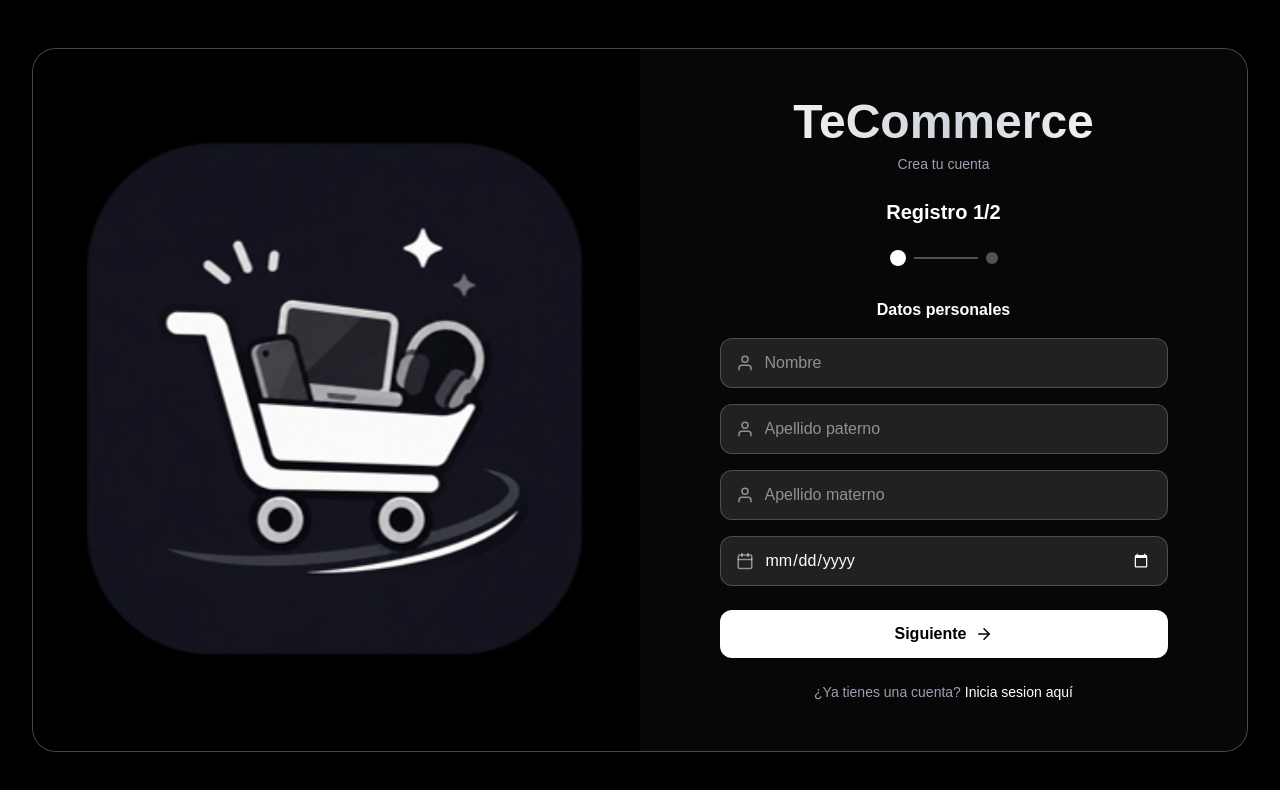
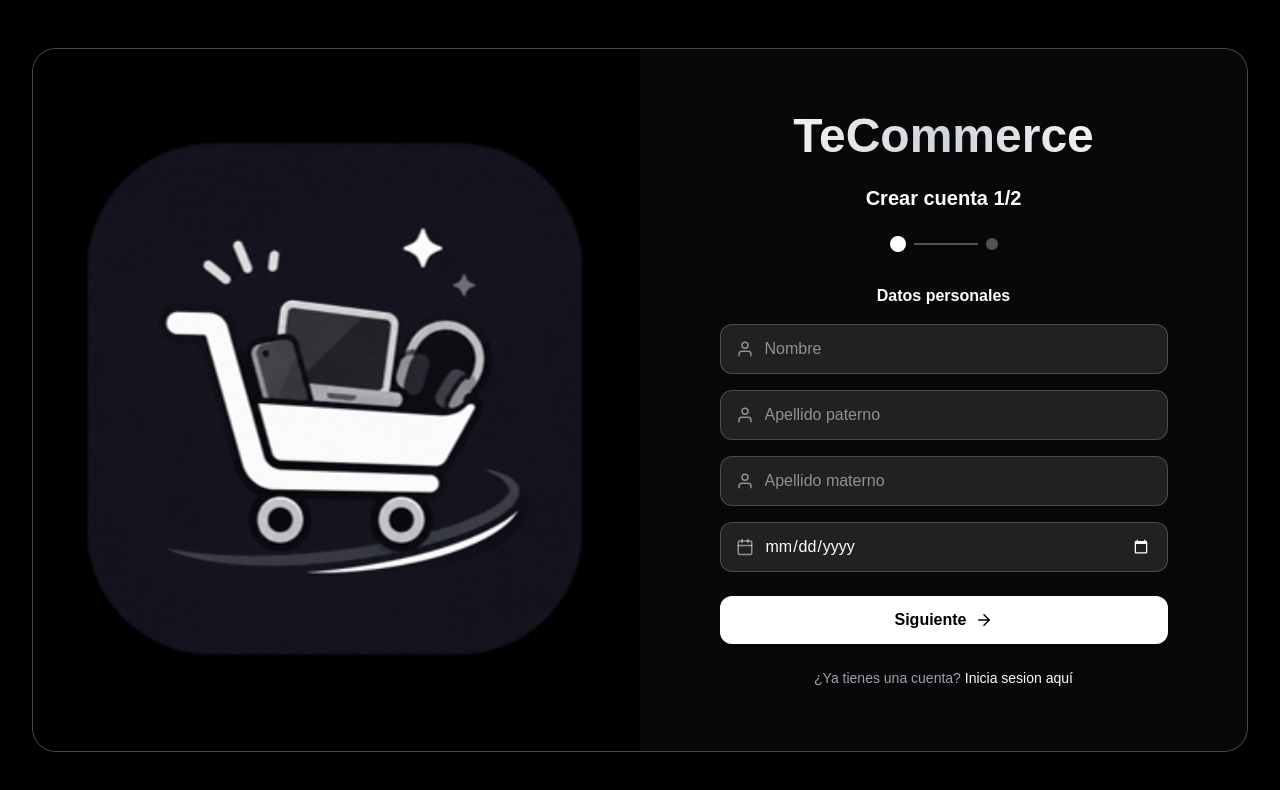
Before and after one commit to IllAngelGeo/TECommerce-project, a Next.js app in the folder frontend-web/: page /registrate in a window 1280 px wide. Shown: the top 790 px of the page. Built offline with nearby package versions, Linux system fonts and the light colour scheme.

Commit message:
Cambios_en_registro
Se aplican los cambios en los registros del login

```diff
--- a/frontend-web/app/registrate/page.tsx
+++ b/frontend-web/app/registrate/page.tsx
@@ -124,11 +124,10 @@ export default function RegistroPage() {
               <h1 className="text-4xl md:text-5xl font-bold bg-gradient-to-r from-white via-gray-300 to-white bg-clip-text text-transparent mb-2">
                 TeCommerce
               </h1>
-              <p className="text-gray-400 text-sm">Crea tu cuenta</p>
             </div>
 
             <h3 className="text-xl font-bold text-white mb-6 text-center mt-6">
-              Registro {step}/2
+              Crear cuenta {step}/2
             </h3>
 
             {/* Indicador de progreso */}
@@ -264,7 +263,7 @@ export default function RegistroPage() {
                     <path d="M12 5.38c1.62 0 3.06.56 4.21 1.64l3.15-3.15C17.45 2.09 14.97 1 12 1 7.7 1 3.99 3.47 2.18 7.07l3.66 2.84c.87-2.6 3.3-4.53 6.16-4.53z" fill="#EA4335"/>
                   </svg>
                   <span className="text-white font-medium">
-                    {isGoogleLoading ? "Conectando..." : "Continuar con Google"}
+                    {isGoogleLoading ? "Conectando..." : " Google"}
                   </span>
                 </button>
               </div>
```
